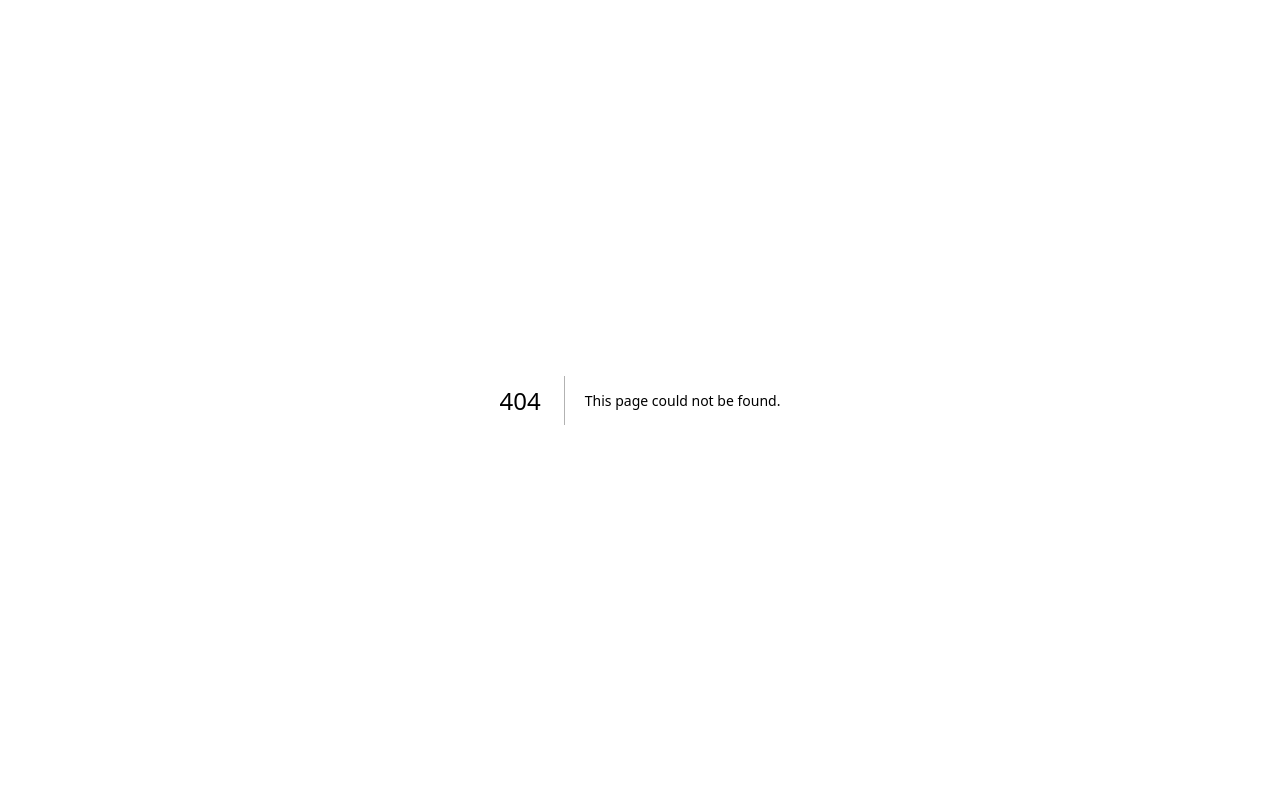
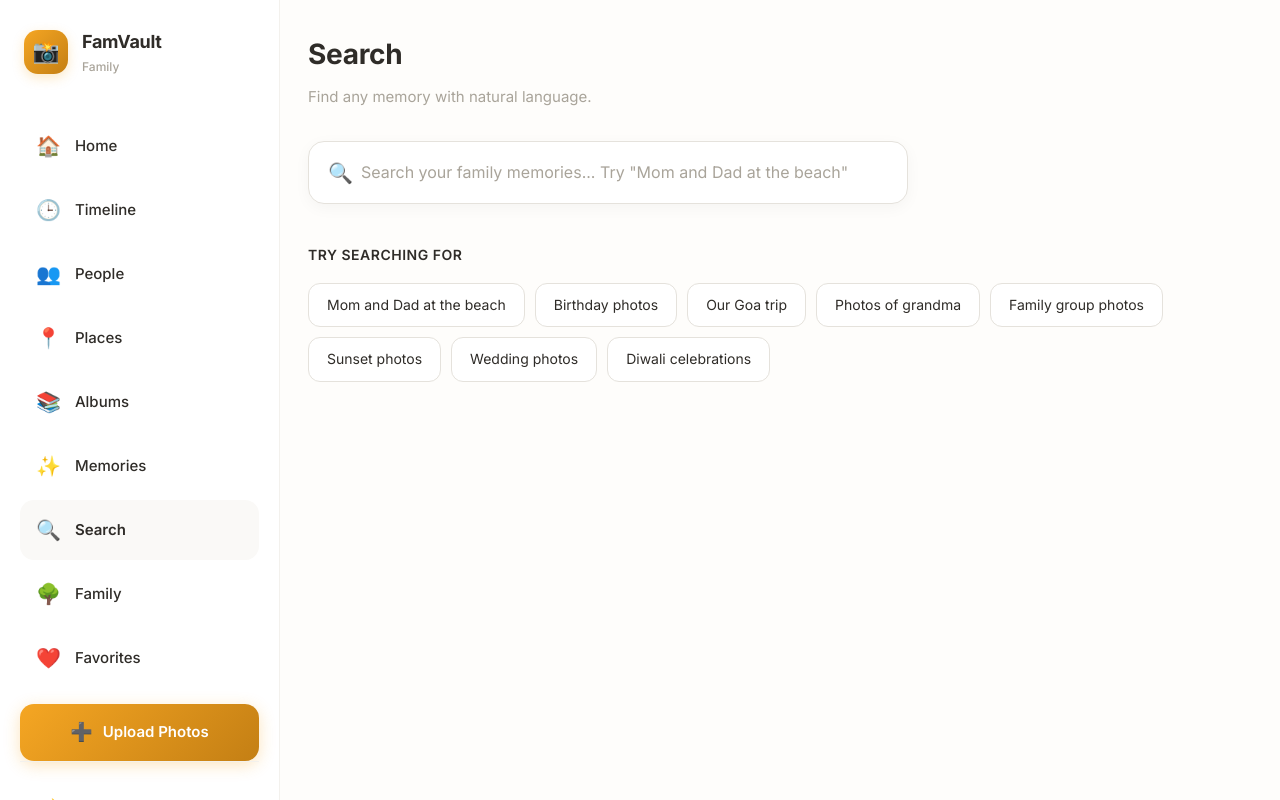
Before and after one commit to Alex-2006-alt/-Fossils, a Next.js app: page /search in a window 1280 px wide. Before the commit this address had no page. Built offline with nearby package versions, Linux system fonts and the light colour scheme; no server answers; sample sign-in values are in the browser's storage.

Commit message:
feat(ui): add Smart Search discovery interface with multidimensional filters

```diff
--- /dev/null
+++ b/src/app/(main)/search/page.tsx
@@ -0,0 +1,126 @@
+"use client";
+
+import { useState } from "react";
+import { motion } from "framer-motion";
+
+export default function SearchPage() {
+  const [query, setQuery] = useState("");
+
+  return (
+    <div style={{ padding: "32px 28px", maxWidth: "1200px" }}>
+      <motion.div
+        initial={{ opacity: 0, y: 20 }}
+        animate={{ opacity: 1, y: 0 }}
+        transition={{ duration: 0.6, ease: [0.16, 1, 0.3, 1] }}
+      >
+        <h1
+          style={{
+            fontSize: "28px",
+            fontWeight: 700,
+            color: "var(--color-stone-800)",
+            margin: "0 0 8px",
+            letterSpacing: "-0.3px",
+          }}
+        >
+          Search
+        </h1>
+        <p style={{ fontSize: "15px", color: "var(--color-stone-400)", margin: "0 0 32px" }}>
+          Find any memory with natural language.
+        </p>
+      </motion.div>
+
+      {/* Search Bar */}
+      <motion.div
+        initial={{ opacity: 0, y: 20 }}
+        animate={{ opacity: 1, y: 0 }}
+        transition={{ delay: 0.15, duration: 0.6 }}
+        style={{ marginBottom: "40px" }}
+      >
+        <div
+          style={{
+            position: "relative",
+            maxWidth: "600px",
+          }}
+        >
+          <input
+            type="text"
+            value={query}
+            onChange={(e) => setQuery(e.target.value)}
+            placeholder='Search your family memories... Try "Mom and Dad at the beach"'
+            className="input-field"
+            style={{
+              padding: "18px 24px 18px 52px",
+              fontSize: "16px",
+              borderRadius: "16px",
+              border: "1.5px solid var(--color-stone-200)",
+              background: "var(--color-surface-elevated)",
+              boxShadow: "0 4px 16px rgba(0,0,0,0.04)",
+            }}
+          />
+          <span
+            style={{
+              position: "absolute",
+              left: "20px",
+              top: "50%",
+              transform: "translateY(-50%)",
+              fontSize: "20px",
+              pointerEvents: "none",
+            }}
+          >
+            🔍
+          </span>
+        </div>
+      </motion.div>
+
+      {/* Suggestions */}
+      <motion.div
+        initial={{ opacity: 0, y: 20 }}
+        animate={{ opacity: 1, y: 0 }}
+        transition={{ delay: 0.3, duration: 0.6 }}
+      >
+        <h3
+          style={{
+            fontSize: "14px",
+            fontWeight: 600,
+            color: "var(--color-stone-500)",
+            margin: "0 0 16px",
+            textTransform: "uppercase",
+            letterSpacing: "0.5px",
+          }}
+        >
+          Try searching for
+        </h3>
+        <div style={{ display: "flex", flexWrap: "wrap", gap: "10px" }}>
+          {[
+            "Mom and Dad at the beach",
+            "Birthday photos",
+            "Our Goa trip",
+            "Photos of grandma",
+            "Family group photos",
+            "Sunset photos",
+            "Wedding photos",
+            "Diwali celebrations",
+          ].map((suggestion) => (
+            <button
+              key={suggestion}
+              onClick={() => setQuery(suggestion)}
+              style={{
+                padding: "10px 18px",
+                borderRadius: "12px",
+                border: "1px solid var(--color-stone-200)",
+                background: "var(--color-surface-elevated)",
+                color: "var(--color-stone-600)",
+                fontSize: "14px",
+                cursor: "pointer",
+                transition: "all 0.2s ease",
+                fontFamily: "var(--font-sans)",
+              }}
+            >
+              {suggestion}
+            </button>
+          ))}
+        </div>
+      </motion.div>
+    </div>
+  );
+}
```
